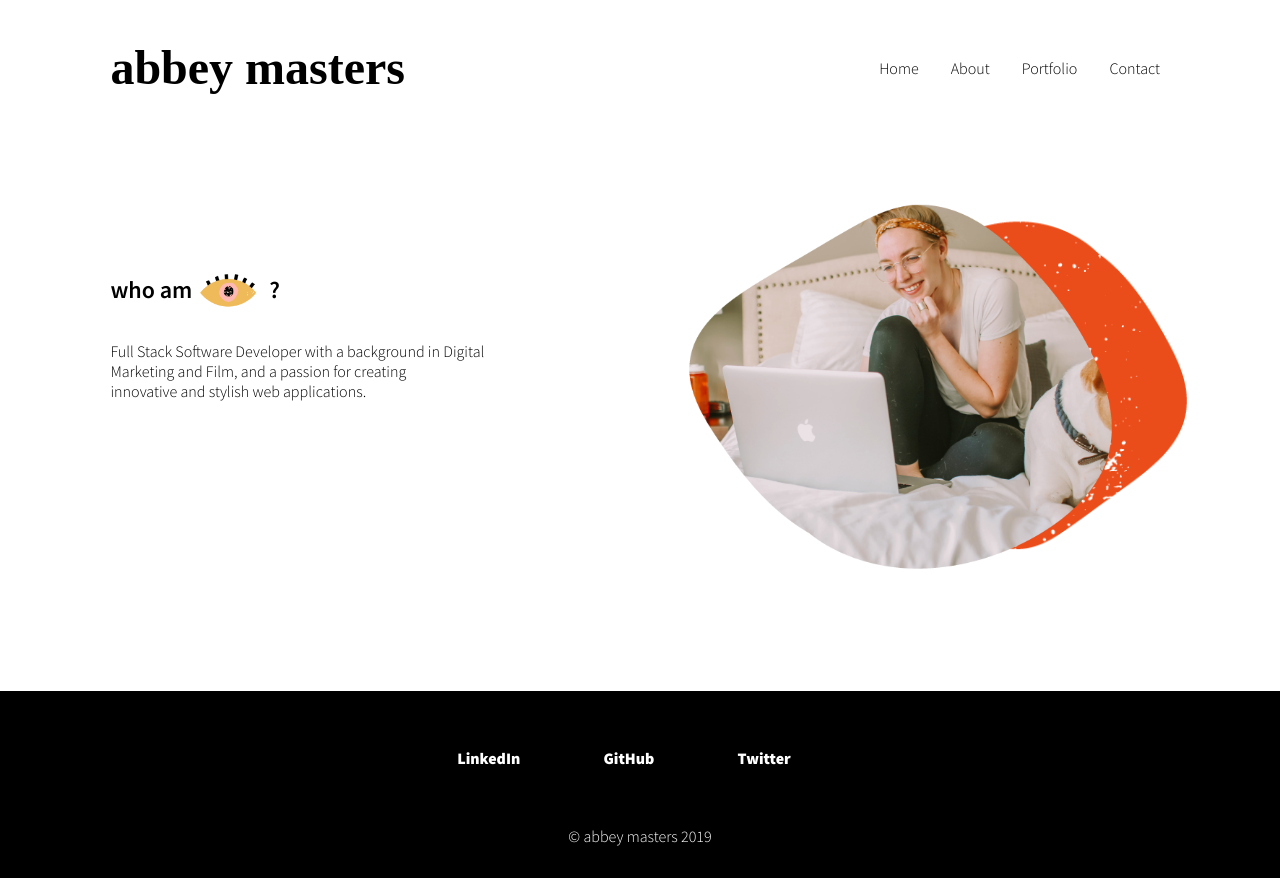
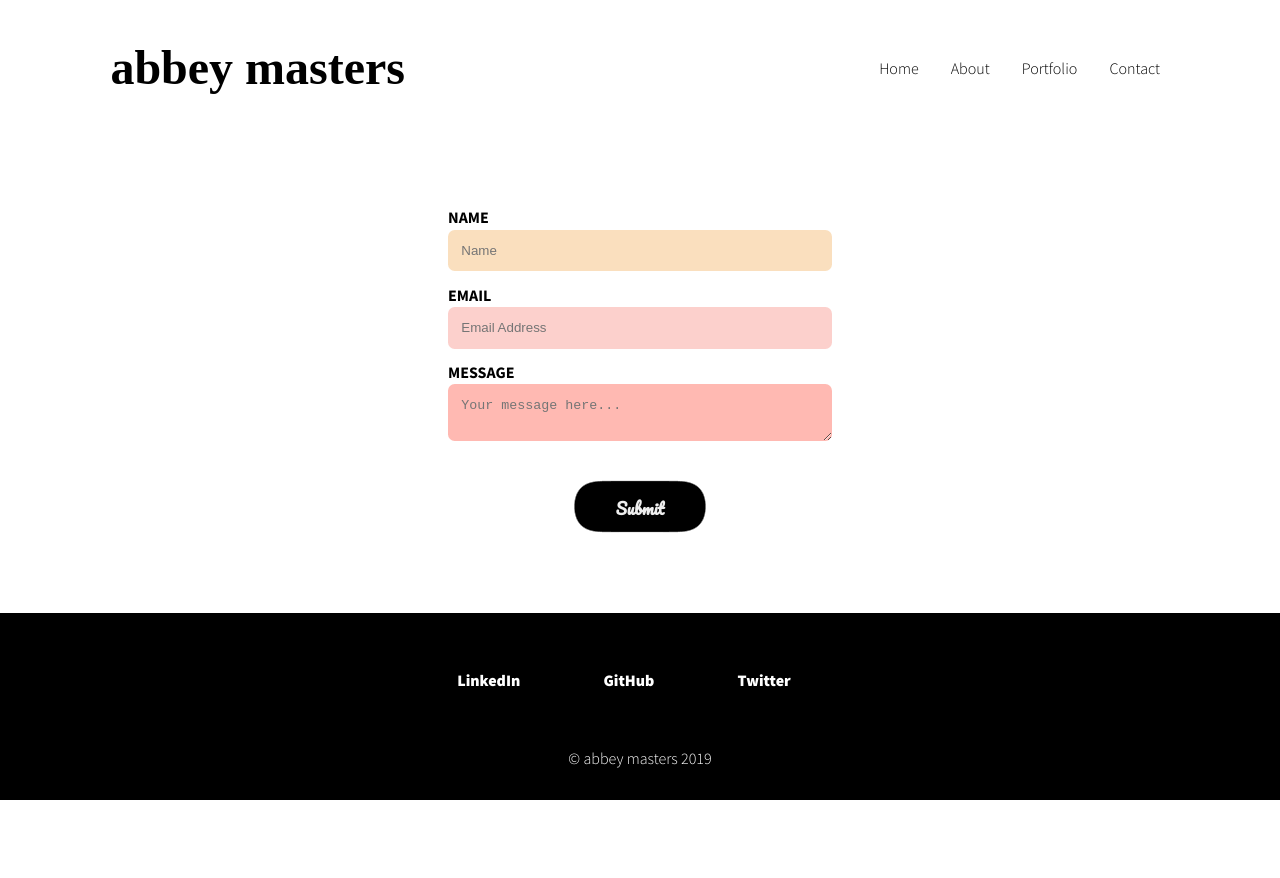
Before and after one commit to abbeymasters/portfolio, a React app: page / in a window 1280 px wide. After the commit the page ends 800 px from the top, so only its background shows below. Built offline with nearby package versions, Linux system fonts and the light colour scheme.

Commit message:
contact section is complete

```diff
--- a/src/components/App.js
+++ b/src/components/App.js
@@ -1,5 +1,5 @@
 import React from 'react';
-import HorizontalScroll from 'react-scroll-horizontal';
+import Contact from '../components/Contact';
 import Header from '../components/Header';
 import AboutMe from '../components/AboutMe';
 import Footer from '../components/Footer';
@@ -8,7 +8,7 @@ export default function App() {
   return (
     <>
       <Header />
-      <AboutMe />
+      <Contact />
       <Footer />
     </>
   );
--- /dev/null
+++ b/src/components/Contact.css
@@ -0,0 +1,97 @@
+.Contact {
+  margin-top: 10vh;
+  display: flex;
+  justify-content: center;
+  align-items: center;
+
+  form {
+    display: flex;
+    flex-direction: column;
+    width: 30vw;
+  }
+
+  label {
+    font-family: Source Sans Pro;
+    font-weight: 700;
+    margin-bottom: .15em;
+  }
+
+  input {
+    border: none;
+    margin-bottom: 1em;
+    border-radius: .5em;
+    padding: 1em;
+  }
+
+
+
+
+.wrapper {
+  margin-top: 1em;
+  padding: 1.5rem 0;
+  filter: url('#goo');
+  text-align: center;
+}
+
+.button {
+  display: inline-block;
+  text-align: center;
+  background: black;
+  color: #eee;
+  font-weight: bold;
+  padding: 1.18em 1.32em 1.03em;
+  line-height: 1;
+  border-radius: 1em;
+  position: relative;
+  min-width: 8.23em;
+  text-decoration: none;
+  font-family: Pacifico;
+  font-size: 1rem;
+  border: none;
+}
+
+.button:before,
+.button:after {
+  width: 4.4em;
+  height: 2.95em;
+  position: absolute;
+  content: "";
+  display: inline-block;
+  background: black;
+  border-radius: 50%;
+  transition: transform 1s ease;
+  transform: scale(0);
+  z-index: -1;
+}
+
+.button:before {
+  top: -25%;
+  left: 20%;
+}
+
+.button:after {
+  bottom: -25%;
+  right: 20%;
+}
+
+.button:hover:before,
+.button:hover:after {
+  transform: none;
+}
+
+}
+
+.inputOne {
+  background-color: #fadfbe;
+}
+
+.inputTwo {
+  background-color: #fcd0cc;
+}
+
+.inputThree {
+  background-color: #ffb9b2;
+  border: none;
+  border-radius: .5em;
+  padding: 1em;
+}
--- /dev/null
+++ b/src/components/Contact.js
@@ -0,0 +1,44 @@
+import React from 'react';
+import styles from './Contact.css';
+
+const Contact = () => {
+
+  return (
+    <section className={styles.Contact}>
+      <form>
+        <label>NAME</label>
+        <input type="text" className={styles.inputOne} id="name" name="id" placeholder="Name" />
+        <label>EMAIL</label>
+        <input type="email" className={styles.inputTwo} id="email" name="email" placeholder="Email Address" />
+        <label>MESSAGE</label>
+        <textarea id="message" className={styles.inputThree} name="message" placeholder="Your message here..."></textarea>
+        <div className={styles.wrapper}>
+          <button className={styles.button}>Submit</button>
+          {/* Filter: https://css-tricks.com/gooey-effect/ */}
+          <svg
+            style={{ visibility: 'hidden', position: 'absolute' }}
+            width="0"
+            height="0"
+            xmlns="http://www.w3.org/2000/svg"
+            version="1.1">
+            <defs>
+              <filter id="goo">
+                <feGaussianBlur in="SourceGraphic" stdDeviation="10"
+                  result="blur" />
+                <feColorMatrix in="blur"
+                  mode="matrix"
+                  values="1 0 0 0 0  0 1 0 0 0  0 0 1 0 0  0 0 0 19 -9"
+                  result="goo" />
+                <feComposite in="SourceGraphic"
+                  in2="goo"
+                  operator="atop" />
+              </filter>
+            </defs>
+          </svg>
+        </div>
+      </form>
+    </section>
+  );
+};
+
+export default Contact;
--- a/src/components/Footer.css
+++ b/src/components/Footer.css
@@ -1,6 +1,7 @@
 .Footer {
   position: absolute;
   left: 0;
+  bottom: 0;
   width: 100vw;
   background-color: black;
 
--- a/src/index.html
+++ b/src/index.html
@@ -5,6 +5,7 @@
     <meta name="viewport" content="width=device-width, initial-scale=1.0">
     <meta http-equiv="X-UA-Compatible" content="ie=edge">
     <link href="https://fonts.googleapis.com/css?family=Source+Sans+Pro:300,400,600,700,900&display=swap" rel="stylesheet">
+    <link href="https://fonts.googleapis.com/css?family=Pacifico&display=swap" rel="stylesheet">
     <title>My Webpack</title>
   </head>
   <body>
```
